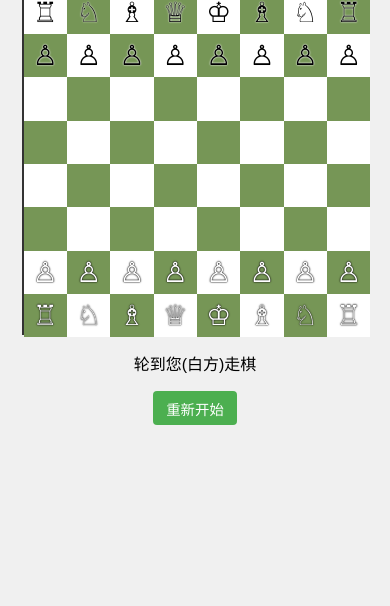
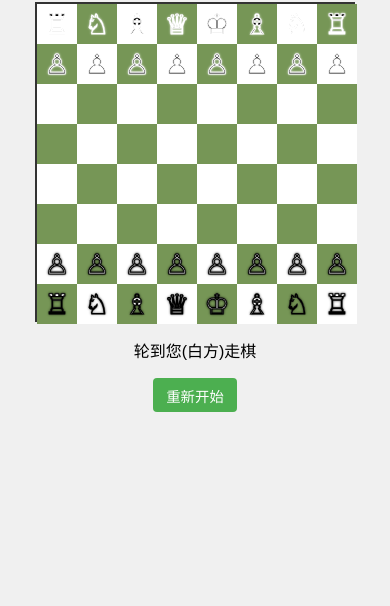
Before and after one commit to EvansNsc1128/chess-game, a website with bundled scripts: page index.html in a window 390 px wide. Shown: the part 238-844 px from the top of the page. Built offline with nearby package versions, Linux system fonts and the light colour scheme.

Commit message:
优化移动端显示，修复微信浏览器兼容性问题

```diff
--- a/index.html
+++ b/index.html
@@ -2,9 +2,14 @@
 <html lang="zh">
 <head>
     <meta charset="UTF-8">
-    <meta name="viewport" content="width=device-width, initial-scale=1.0">
+    <meta name="viewport" content="width=device-width, initial-scale=1.0, maximum-scale=1.0, user-scalable=no">
+    <meta name="format-detection" content="telephone=no">
+    <meta name="apple-mobile-web-app-capable" content="yes">
+    <meta http-equiv="Cache-Control" content="no-cache, no-store, must-revalidate">
+    <meta http-equiv="Pragma" content="no-cache">
+    <meta http-equiv="Expires" content="0">
     <title>Evans的国际象棋时间</title>
-    <link rel="stylesheet" href="styles/style.css">
+    <link rel="stylesheet" href="styles/style.css?v=1.1">
 </head>
 <body>
     <div class="container">
@@ -15,6 +20,6 @@
             <button id="reset-button">重新开始</button>
         </div>
     </div>
-    <script type="module" src="dist/game.js"></script>
+    <script type="module" src="dist/game.js?v=1.1"></script>
 </body>
 </html>
--- a/src/game.ts
+++ b/src/game.ts
@@ -70,14 +70,15 @@ class ChessGame {
     private getPieceSymbol(piece: Piece): string {
         // 统一使用白棋的图标样式，并为黑棋添加特殊类
         const symbols: Record<PieceType, string> = {
-            king: '♔',
-            queen: '♕',
-            rook: '♖',
-            bishop: '♗',
-            knight: '♘',
-            pawn: '♙'
+            king: '&#9812;',  // ♔
+            queen: '&#9813;', // ♕
+            rook: '&#9814;',  // ♖
+            bishop: '&#9815;', // ♗
+            knight: '&#9816;', // ♘
+            pawn: '&#9817;'   // ♙
         };
 
+        // 使用 HTML 实体代码替代 Unicode 字符，提高兼容性
         return `<span class="${piece.color}-piece">${symbols[piece.type]}</span>`;
     }
 
--- a/styles/style.css
+++ b/styles/style.css
@@ -2,6 +2,7 @@
     margin: 0;
     padding: 0;
     box-sizing: border-box;
+    -webkit-tap-highlight-color: transparent;
 }
 
 :root {
@@ -17,6 +18,8 @@ body {
     min-height: 100vh;
     background-color: #f0f0f0;
     padding: 1rem;
+    overscroll-behavior: none;
+    touch-action: manipulation;
 }
 
 .container {
@@ -39,6 +42,9 @@ h1 {
     margin: 0 auto;
     width: calc(var(--square-size) * 8);
     height: calc(var(--square-size) * 8);
+    touch-action: manipulation;
+    user-select: none;
+    -webkit-user-select: none;
 }
 
 .square {
@@ -50,6 +56,8 @@ h1 {
     font-size: var(--font-size);
     cursor: pointer;
     transition: background-color 0.2s;
+    user-select: none;
+    -webkit-user-select: none;
 }
 
 .white {
@@ -60,14 +68,19 @@ h1 {
     background-color: #769656;
 }
 
+/* 改进的棋子样式，统一使用 Unicode 符号 */
 .white-piece {
-    color: white;
-    text-shadow: 0 0 1px #000, 0 0 2px #000;
+    display: inline-block;
+    color: white !important;
+    text-shadow: 0 0 1px #000, 0 0 2px #000, 0 0 3px #000 !important;
+    -webkit-text-stroke: 1px black;
 }
 
 .black-piece {
-    color: black;
-    text-shadow: 0 0 1px #fff, 0 0 2px #fff;
+    display: inline-block;
+    color: black !important;
+    text-shadow: 0 0 1px #fff, 0 0 2px #fff, 0 0 3px #fff !important;
+    -webkit-text-stroke: 1px white;
 }
 
 .selected {
@@ -97,6 +110,8 @@ h1 {
     border-radius: 4px;
     cursor: pointer;
     transition: background-color 0.2s;
+    -webkit-tap-highlight-color: transparent;
+    touch-action: manipulation;
 }
 
 #reset-button:hover {
@@ -106,8 +121,8 @@ h1 {
 /* 响应式设计，适应不同屏幕尺寸 */
 @media (max-width: 600px) {
     :root {
-        --square-size: calc(100vw / 9);
-        --font-size: calc(100vw / 13);
+        --square-size: calc(min(100vw / 9, 45px));
+        --font-size: calc(min(100vw / 13, 32px));
     }
 
     h1 {
@@ -122,12 +137,16 @@ h1 {
     #status {
         font-size: 1rem;
     }
+
+    body {
+        padding: 0.5rem;
+    }
 }
 
 @media (max-width: 400px) {
     :root {
-        --square-size: calc(100vw / 9);
-        --font-size: calc(100vw / 14);
+        --square-size: calc(min(100vw / 9, 40px));
+        --font-size: calc(min(100vw / 14, 28px));
     }
 
     h1 {
@@ -138,4 +157,8 @@ h1 {
         padding: 0.4rem 0.8rem;
         font-size: 0.9rem;
     }
+
+    body {
+        padding: 0.3rem;
+    }
 }
```
Also changed, not shown: dist/game.js.
